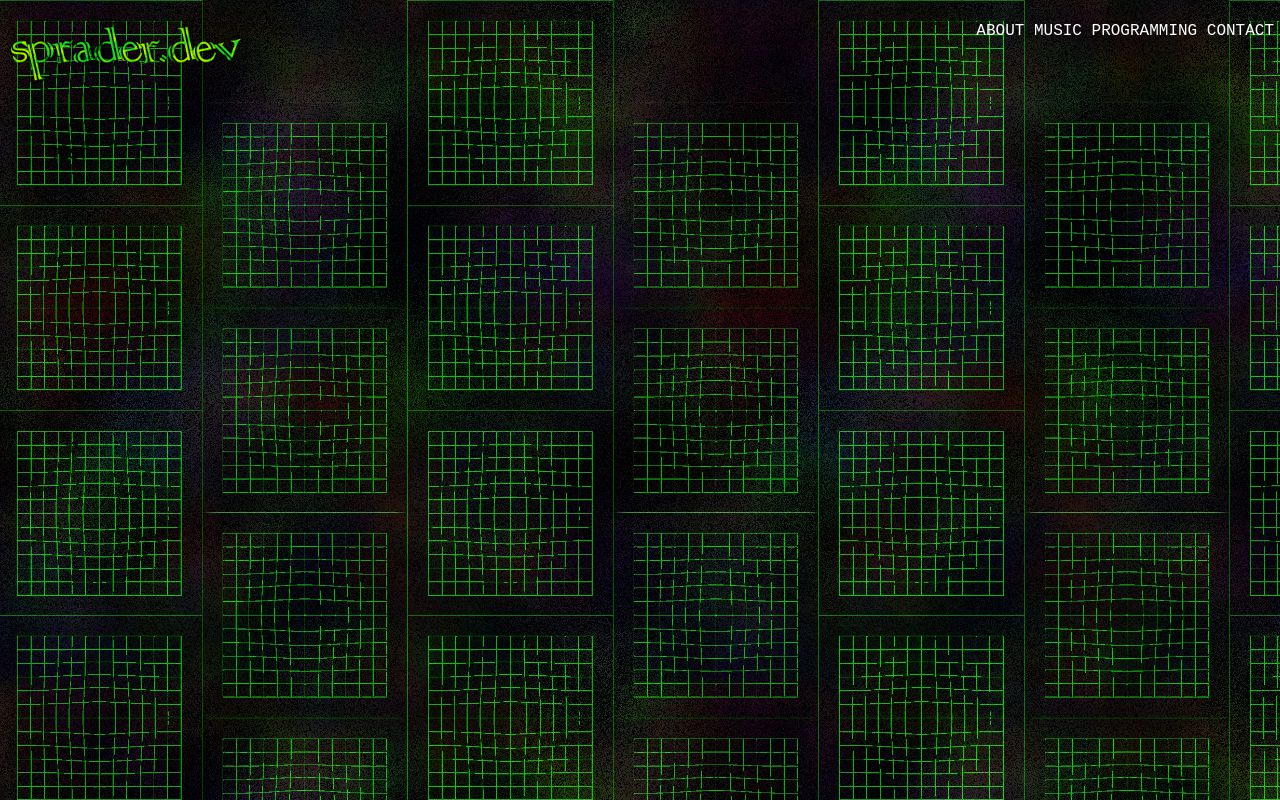
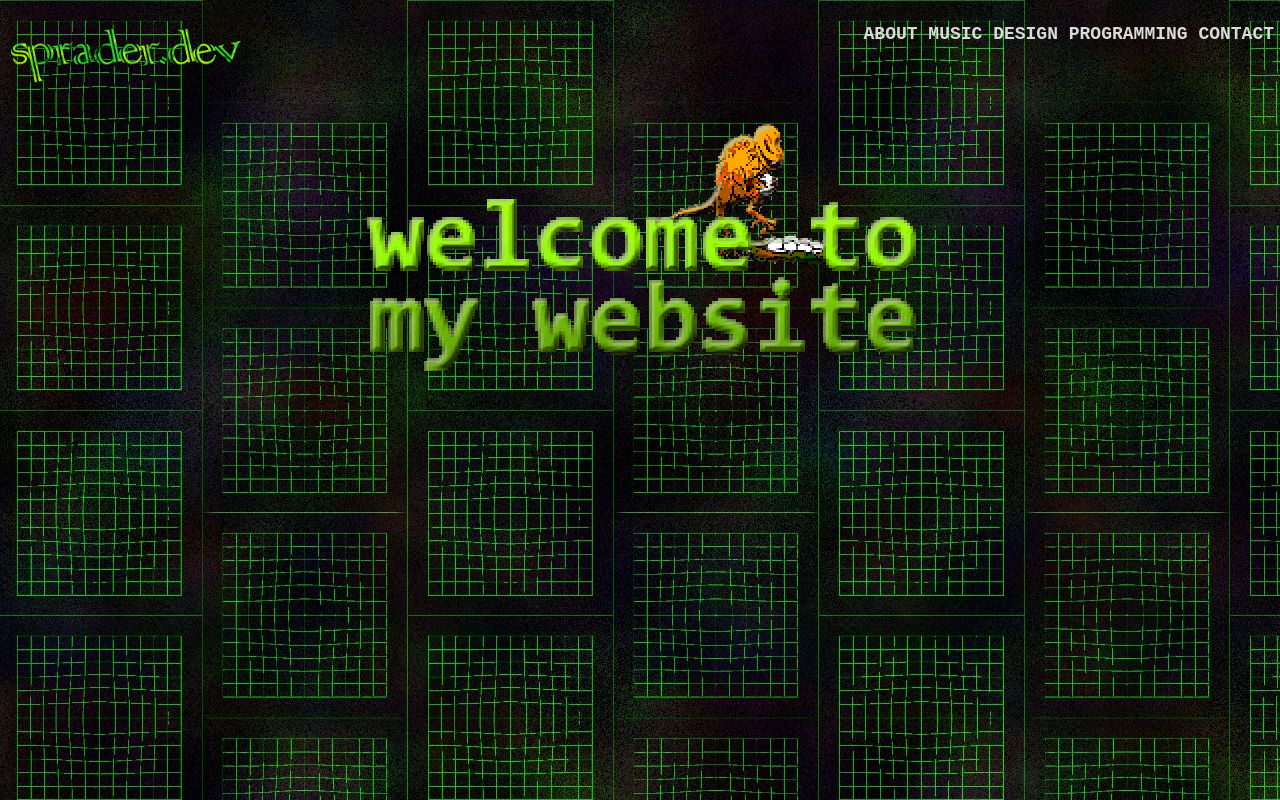
Before and after one commit to JeremySpr/JeremySpr.github.io, a plain HTML site: page index.html in a window 1280 px wide. Drawn offline with Linux system fonts and the light colour scheme.

Commit message:
Update index.html
Add header gif

```diff
--- a/index.html
+++ b/index.html
@@ -12,7 +12,7 @@
             background-image: url("https://raw.githubusercontent.com/JeremySpr/JeremySpr.github.io/refs/heads/main/vaprwave%20(1).jpg");
             background-repeat: repeat;
             background-size: auto;
-            font-family: monospace, sans-serif;
+            font-family: monospace, serif;
     </style>
     <style>
     .header-image {
@@ -22,16 +22,21 @@
     </style>
     <style>
         .header-links {
-            font-family: monospace, sans-serif;
-            color: white;
+            font-family: "Courier New", serif;
+            color: #DBDADA;
             text-align: right;
+            font-size: 18px;
+            font-weight: bold;
             padding: 6px;
+
         }
     </style>
     <style>
         .intro-gif {
-            float: center;
-            padding: 50px;
+            display: block;
+            margin-left: auto;
+            margin-right: auto;
+            padding: 0px;
         }
     </style>
 </head>
@@ -41,11 +46,13 @@
     <p class=header-links>
     ABOUT
     MUSIC
+    DESIGN
     PROGRAMMING
     CONTACT
     </p>
 <br>
-<p class="intro-gif">TEST
+<p>
+    <img src="https://raw.githubusercontent.com/JeremySpr/JeremySpr.github.io/refs/heads/main/finished_gif.gif" class=intro-gif></img>
 </p>
 </body>
 </html>
```
